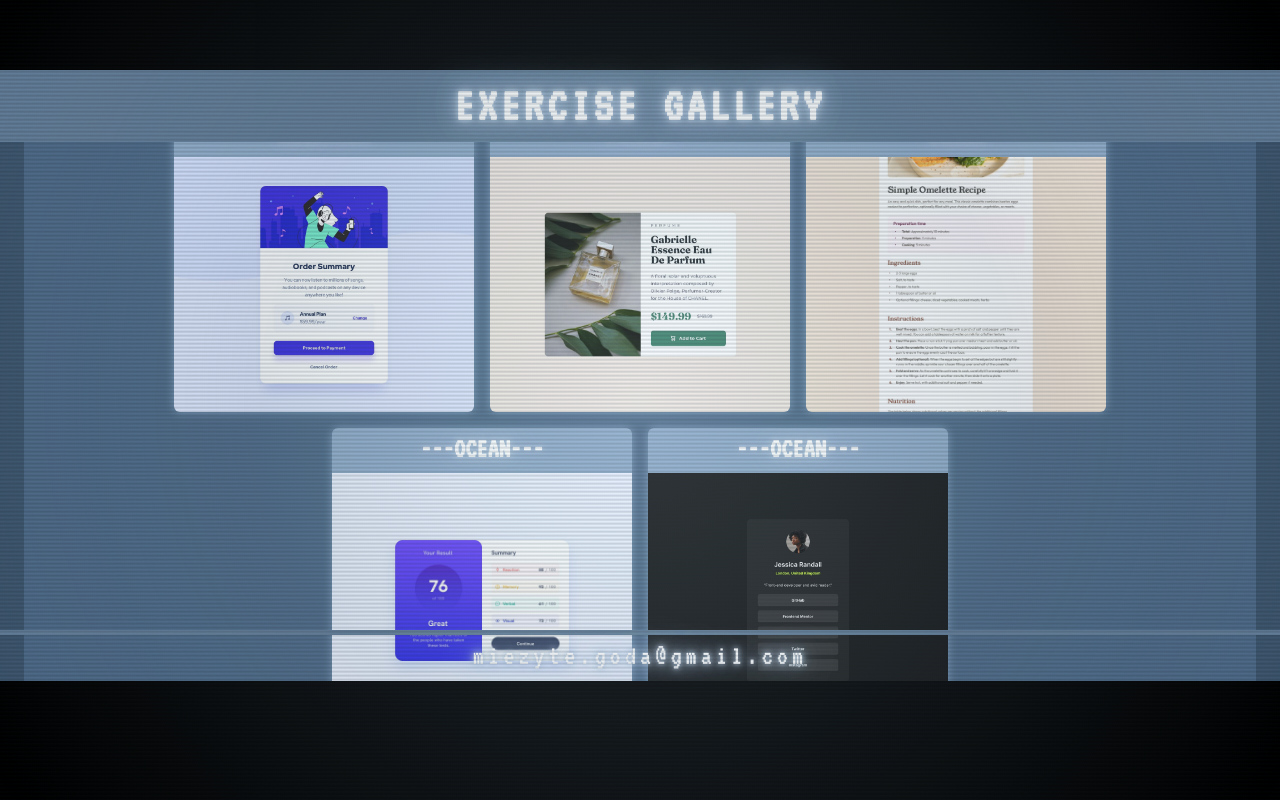
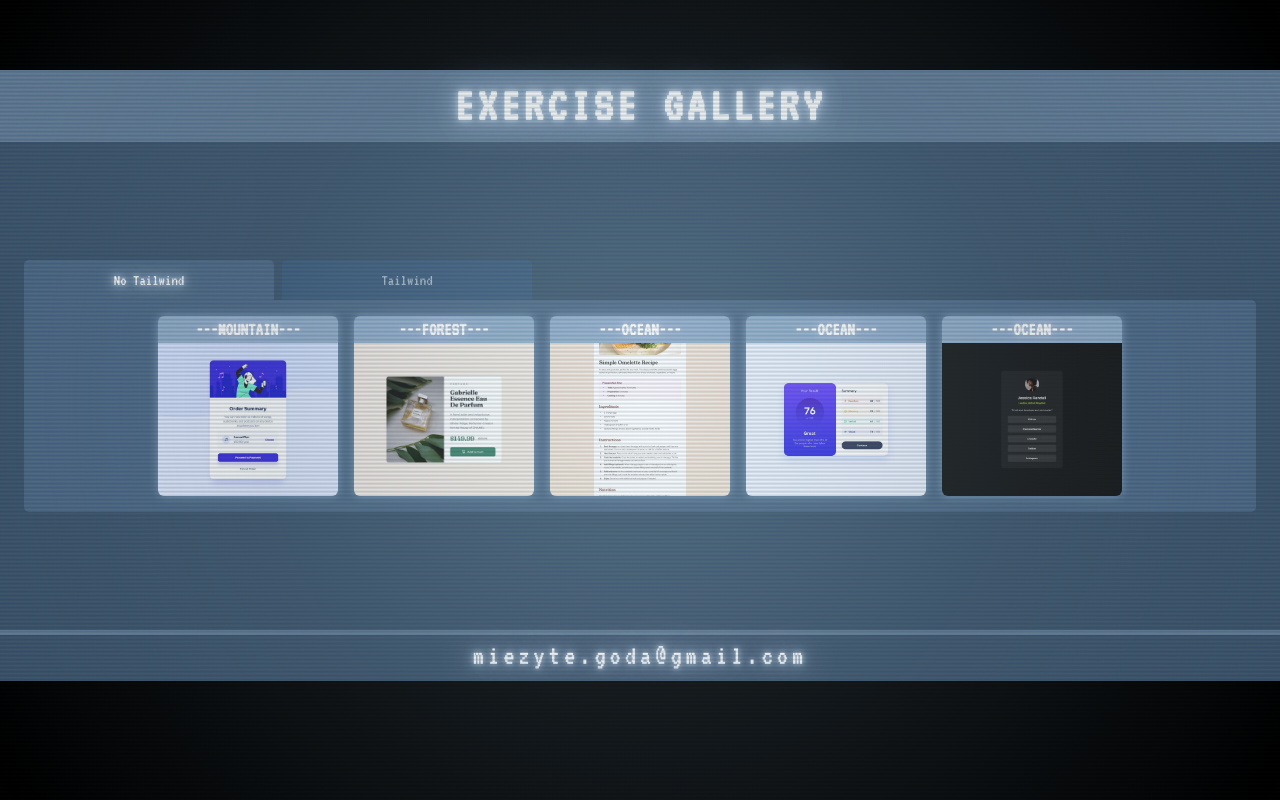
Before and after one commit to gMieFE/portfolio-2, a Vue app: page / in a window 1280 px wide. Built offline with nearby package versions, Linux system fonts and the light colour scheme.

Commit message:
Set_POSITION_REMOVED

```diff
--- a/src/App.vue
+++ b/src/App.vue
@@ -29,6 +29,7 @@ import "./assets/main.css";
   flex: 1;
   display: flex;
   justify-content: center;
+  align-items: center;
   flex-direction: column;
 
   padding: 24px;
--- a/src/assets/main.css
+++ b/src/assets/main.css
@@ -3,6 +3,7 @@
 html, body, #app {
   height: 100%;
   margin: 0;
+
 }
 
 *,
--- a/src/components/Footer.vue
+++ b/src/components/Footer.vue
@@ -16,11 +16,6 @@
 
   width: 100vw;
   height: 170px;
-
-  position: fixed;
-  bottom: 0;
-  left: 0;
-  z-index: 2;
 
   color: rgb(255, 255, 255);
 
--- a/src/components/GalleryCard.vue
+++ b/src/components/GalleryCard.vue
@@ -20,8 +20,9 @@ defineProps({
 <style scoped>
 
 .container{
-    width: 300px;
-    height: 300px;
+    width: 15%;
+    min-width: 150px;
+    aspect-ratio: 1 / 1;
     overflow: hidden;
 
     display: flex;
@@ -30,7 +31,7 @@ defineProps({
     text-align: center;
     text-transform: uppercase;
     color: white;
-    font-size: 24px;
+    text-size-adjust: auto;
 
     background-color: #627c97;
     box-shadow: 0px 0px 10px #809fc0;
--- a/src/components/Header.vue
+++ b/src/components/Header.vue
@@ -32,11 +32,6 @@ function goToProject() {
   align-items: center;
   flex-direction: column;
 
-  position: fixed;
-  top: 0;
-  left: 0;
-  z-index: 2;
-
   background-color: #627c97;
   color: rgb(255, 255, 255);
 }
--- a/src/views/home.vue
+++ b/src/views/home.vue
@@ -5,7 +5,7 @@ import { useRouter } from "vue-router";
 
 const router = useRouter();
 
-function goToProject(){
+function goToProject() {
   router.push("/project1");
 }
 
@@ -85,6 +85,7 @@ const tailwindCards = [
 </script>
 
 <template>
+  <div>
     <div class="buttons">
       <button
         @click="showTailwind = false"
@@ -101,10 +102,7 @@ const tailwindCards = [
         Tailwind
       </button>
     </div>
-  <div
-    class="card-container"
-      @click="$router.push('/project1')"
-    >
+    <div class="card-container" @click="$router.push('/project1')">
       <GalleryCard
         v-for="(card, index) in (showTailwind ? tailwindCards : cards).filter(
           (card) => card.image,
@@ -114,10 +112,13 @@ const tailwindCards = [
         :title="card.title"
       />
     </div>
+  </div>
 </template>
 
 <style scoped>
 .card-container {
+  max-width: 1600px;
+  max-height: 500px;
   display: flex;
   flex-wrap: wrap;
   justify-content: center;
```
Lines whose indentation alone changed are shown as unchanged.
